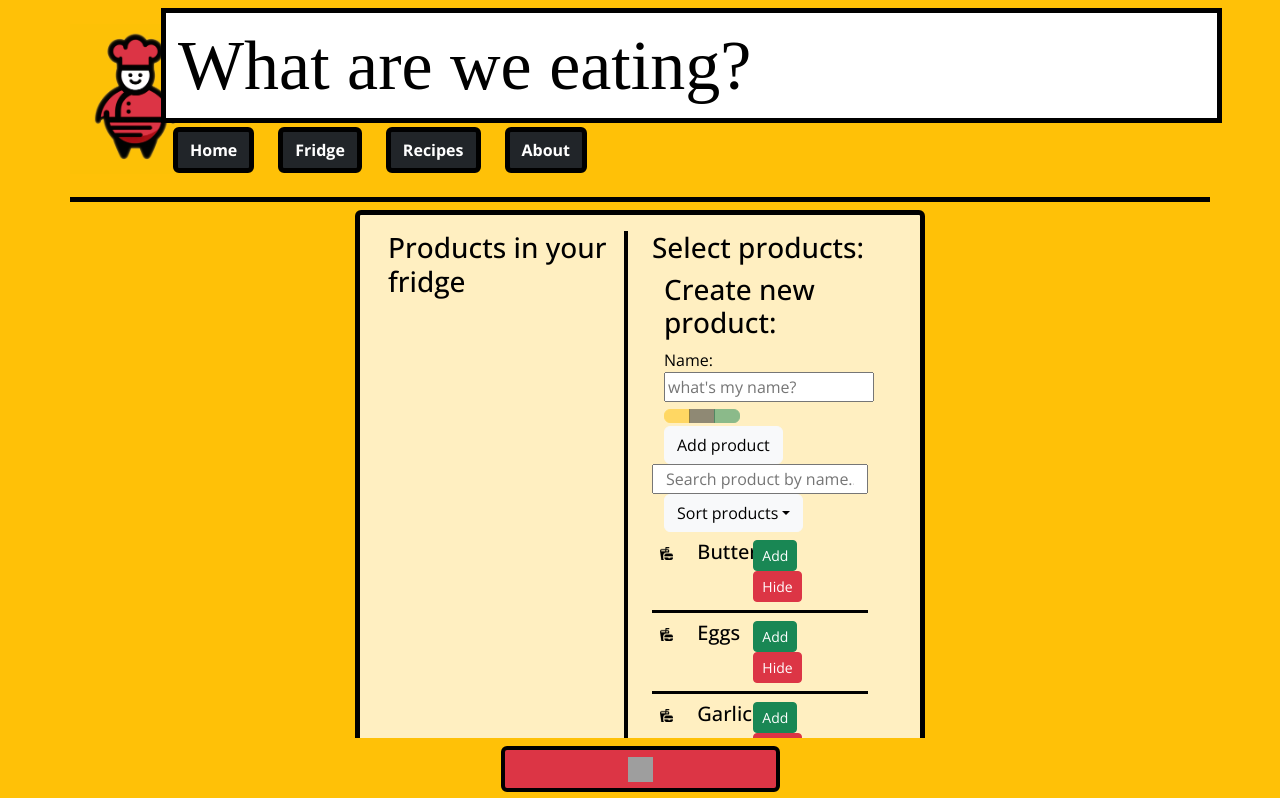
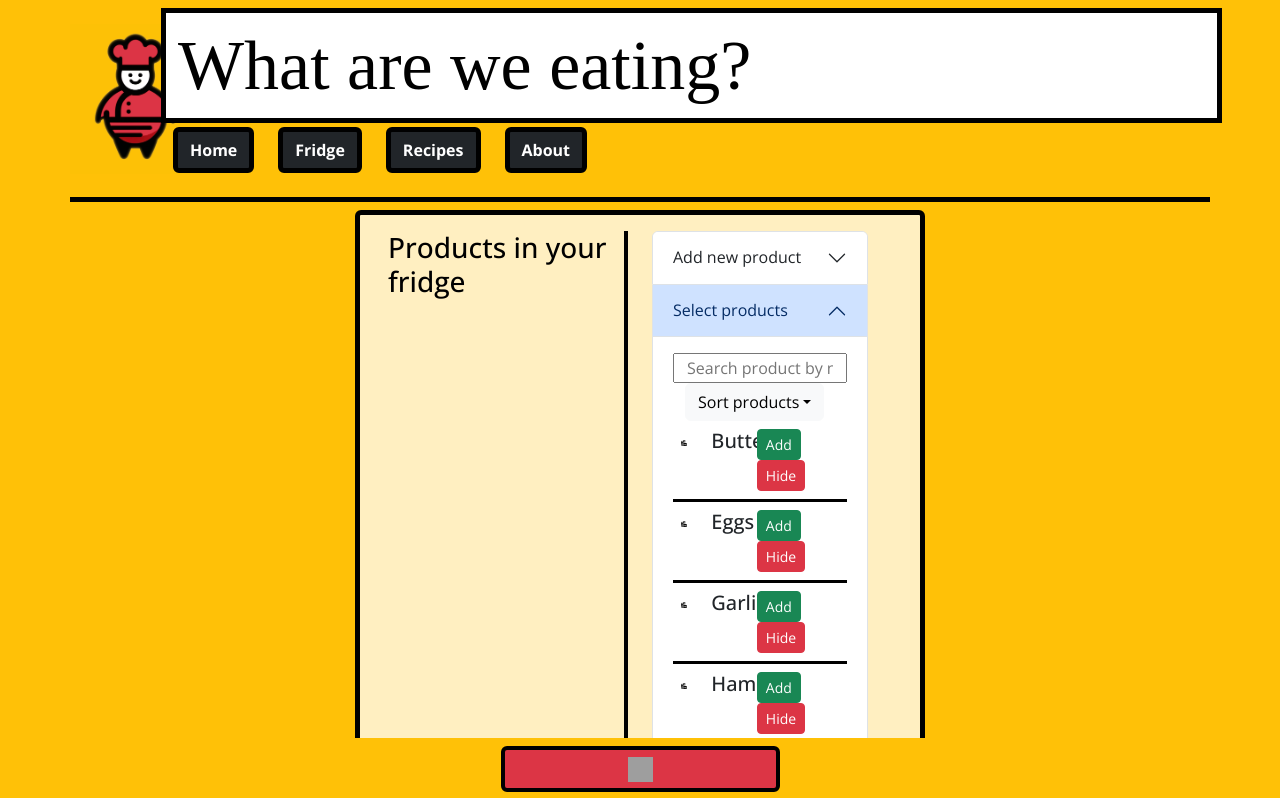
Before and after one commit to Rsubdy/what-are-we-eating, a React (Create React App) app: page /fridge in a window 1280 px wide. Shown: the top 798 px of the page. Built offline with nearby package versions, Linux system fonts and the light colour scheme; grey boxes are pictures that could not be loaded; a web font is replaced by a local one.

Commit message:
Accordion added, addition work on ProductCreator

```diff
--- a/src/features/fridge/Fridge.js
+++ b/src/features/fridge/Fridge.js
@@ -4,7 +4,7 @@ import FridgeList from './FridgeList';
 import { useDispatch, useSelector } from 'react-redux';
 import { getFridgeFromLocalstorage, selectAllFridgeProducts, clearFridge } from './fridgeSlice';
 import { selectAllProducts } from '../products/productsSlice';
-import { Container, Col, Row } from 'react-bootstrap';
+import { Container, Col, Row, Accordion } from 'react-bootstrap';
 import SearchProducts from '../products/SearchProducts';
 import ProductCreator from '../products/ProductCreator';
 
@@ -31,9 +31,24 @@ useEffect(()=> {
         <FridgeList list={allFridgeProducts} clear={clear} />
       </Col>
       <Col className="col-6 ps-4">
-        <h3>Select products:</h3>
-        <ProductCreator />
-        <SearchProducts allProducts={allProducts}/>
+        <Accordion defaultActiveKey="1">
+          <Accordion.Item eventKey="0">
+            <Accordion.Header>
+              Add new product
+            </Accordion.Header>
+            <Accordion.Body>
+             <ProductCreator />
+            </Accordion.Body>
+          </Accordion.Item>
+          <Accordion.Item eventKey="1">
+            <Accordion.Header>
+              Select products
+            </Accordion.Header>
+            <Accordion.Body>
+              <SearchProducts allProducts={allProducts}/>
+            </Accordion.Body>
+          </Accordion.Item>
+        </Accordion>
       </Col>
       </Container>
     </div>
--- a/src/features/products/ProductCreator.js
+++ b/src/features/products/ProductCreator.js
@@ -1,23 +1,56 @@
-import React, { useState } from 'react';
+import React, { useEffect, useState } from 'react';
 import {Container, Row, Col, Button, ToggleButtonGroup} from 'react-bootstrap';
 import {useDispatch } from 'react-redux';
 function ProductCreator() {
 
 const [name, setName] = useState('');
+const [glutenfree, setGlutenfree] = useState(false);
+const [dairyfree, setDairyfree] = useState(false);
+const [vegetarian, setVegetarian] = useState(false);
 
-const handleDietExclusion = () => {
 
+const handleDietExclusion = (e) => {
+    e.preventDefault();
+    const diet = e.target.getAttribute('dietname');
+
+    const toggleDiet = (diet) => {
+        switch(diet) {
+            case 'glutenfree' : {
+                setGlutenfree(!glutenfree);
+                break;
+            }
+            case 'dairyfree' : {
+                setDairyfree(!dairyfree);
+                break;
+            }
+            case 'vegetarian': {
+                setVegetarian(!vegetarian);
+                break;
+            }
+            default : return;
+        }
+    }
+    toggleDiet(diet);
+}
+
+const handleSubmit = (e) => {
+    e.preventDefault();
+    setName('asdasda')
+}
+
+const handleChange = (e) => {
+    setName(e.target.value)
 }
 
   return (
     <Container>
         <h3>Create new product:</h3>
-        <form>
-            <label htmlFor="name">Name: </label><input type="text" value={name} placeholder="what's my name?" />
+        <form onSubmit={handleSubmit}>
+            <label htmlFor="name">Name: </label><input type="text" value={name} placeholder="what's my name?" onChange={handleChange} />
             <ToggleButtonGroup type="checkbox" className="d-block">
-                <Button variant="btn btn-warning opacity-50" dietName='glutenfree' onClick={handleDietExclusion}/>
-                <Button variant="btn btn-dark opacity-50" dietName='dairyfree' onClick={handleDietExclusion}/>
-                <Button variant="btn btn-success opacity-50" dietName='vegetarian' onClick={handleDietExclusion}/>
+                <Button variant="btn btn-warning btn-sm opacity-50" dietname='glutenfree' onClick={handleDietExclusion}>Glutenfree</Button>
+                <Button variant="btn btn-dark btn-sm opacity-50" dietName='dairyfree' onClick={handleDietExclusion}>Dairyfree</Button>
+                <Button variant="btn btn-success btn-sm opacity-50" dietName='vegetarian' onClick={handleDietExclusion}>Vegetarian</Button>
             </ToggleButtonGroup>
             <Button type="submit" className="btn btn-light">Add product</Button>
         </form>
```
